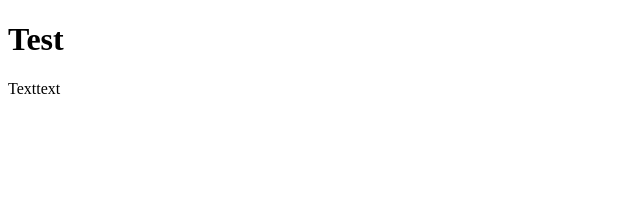
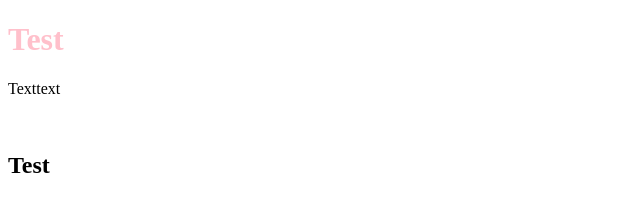
Before and after one commit to dylangonzalezz/test, a plain HTML site: page index.html in a window 1280 px wide. Shown: the whole page, without its empty margins (0-640 px from the left). Drawn offline with Linux system fonts and the light colour scheme.

Commit message:
added css file and reference

```diff
--- a/index.html
+++ b/index.html
@@ -1,14 +1,18 @@
 <!DOCTYPE html>
 <html>
 <head>
-
+  <link rel="stylesheet" href="styles.css">
 </head>
 <body>
-  <h1>
+  <h1 class="a-title a-title--home">
     Test
   </h1>
   <p>
     Texttext
   </p>
+  <div class="m-teaserbox">
+    <img src="" alt="" class="m-teaserbox__img">
+    <h2 class="m-teaserbox__title">Test</h2>
+  </div>
 </body>
 </html>
--- /dev/null
+++ b/styles.css
@@ -0,0 +1,7 @@
+.a-title {
+  color: green;
+}
+
+.a-title--home {
+  color: pink;
+}
```
